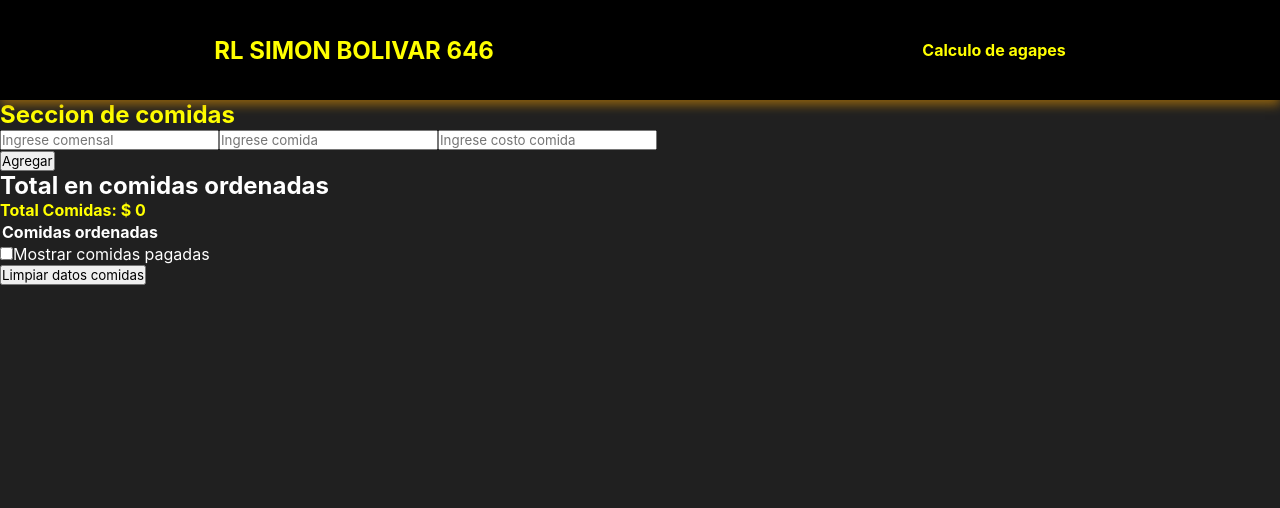
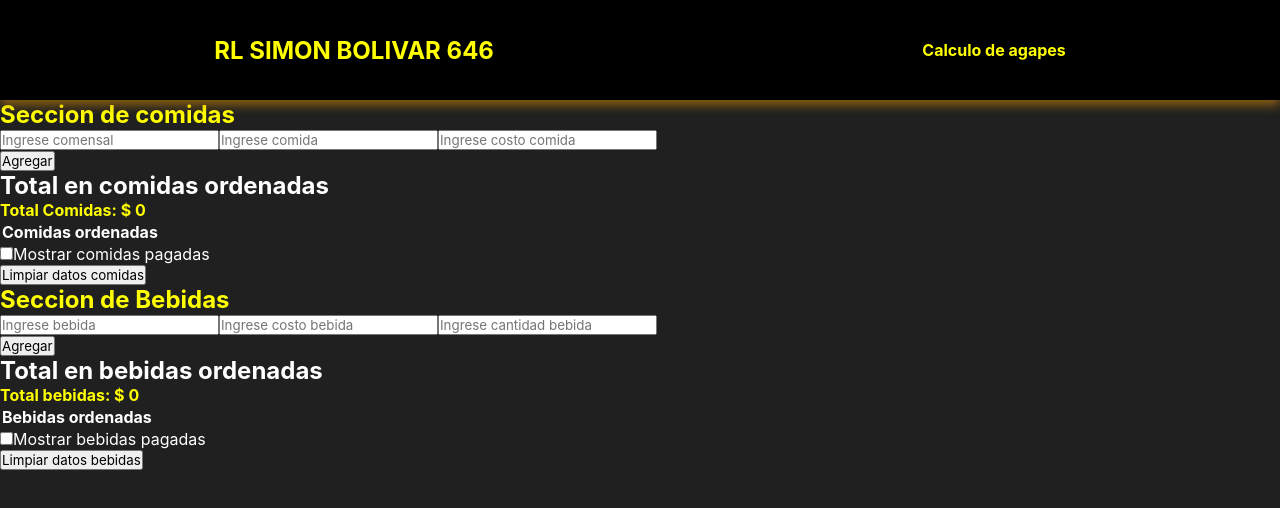
Before and after one commit to elifred2022/agapeii, a React (Create React App) app: page / in a window 1280 px wide. Shown: the top 508 px of the page. Built offline with nearby package versions, Linux system fonts and the light colour scheme.

Commit message:
ya cargan en el local los 2 estados comida y bebida, pero aun no pinta al usuario

```diff
--- a/src/App.js
+++ b/src/App.js
@@ -6,12 +6,14 @@ import { ComidasTable } from "./components/ComidasTable";
 import { VisibilityControlComida } from "./components/VisibilityControlComida";
 import { CapDataBebida } from "./components/CapDataBebida";
 import { BebidasTable } from "./components/BebidasTable";
+import { VisibilityControlBebida } from "./components/VisibilityControlBebida";
 
 function App() {
   const [comidasItems, setComidasItems] = useState([]);
   const [showCompleted, setShowCompleted] = useState(false);
 
   const [bebidasItems, setBebidasItems] = useState([]);
+  const [showCompletedBebida, setShowCompletedBebida] = useState(false);
 
   // SECCION DE COMIDAS
   function creatNewComida(comidaName, comida, costoComida, acumComida) {
@@ -58,17 +60,16 @@ function App() {
 
   // SECCION DE BEBIDAS
 
-  /*
-  function creatNewBebida(bebidaName, bebida, costoBebida, acumBebida) {
-    console.log(bebidaName, bebida, costoBebida, acumBebida);
+  function creatNewBebida(bebidaName, costoBebida, cantidadBebida, acumBebida) {
+    console.log(bebidaName, costoBebida, cantidadBebida, acumBebida);
     if (!bebidasItems.find((bebida) => bebida.name === bebidaName)) {
-      setComidasItems([
+      setBebidasItems([
         ...bebidasItems,
         {
           name: bebidaName,
-          comida: bebida,
           costoBebida: costoBebida,
-          done: false,
+          cantidadBebida: cantidadBebida,
+          doneBebida: false,
           acumBebida: acumBebida,
         },
       ]);
@@ -94,14 +95,12 @@ function App() {
 
   const cleanBebida = () => {
     setBebidasItems(bebidasItems.filter((bebida) => !bebida.done));
-    setShowCompleted(false);
+    setShowCompletedBebida(false);
   };
 
   useEffect(() => {
     localStorage.setItem("bebida", JSON.stringify(bebidasItems));
   }, [bebidasItems]);
-
-  */
 
   return (
     <main className="bg-dark vh-100 text-white">
@@ -125,14 +124,48 @@ function App() {
           cleanComida={cleanComida}
         />
       </div>
+
+      <div className="container p-4 col-md-4 offset-md-4">
+        <h2 className="yellow">Seccion de Bebidas</h2>
+        <CapDataBebida creatNewBebida={creatNewBebida} />
+        <BebidasTable bebidas={bebidasItems} toggleBebida={toggleBebida} />
+        {showCompletedBebida === true && (
+          <BebidasTable
+            bebidas={bebidasItems}
+            toggleBebida={toggleBebida}
+            showCompletedBebida={showCompletedBebida}
+          />
+        )}
+
+        <VisibilityControlBebida
+          isChecked={showCompletedBebida}
+          setShowCompletedBebida={(checked) => setShowCompletedBebida(checked)}
+          cleanBebida={cleanBebida}
+        />
+      </div>
     </main>
   );
 }
 
 export default App;
 
-/*  <div className="container p-4 col-md-4 offset-md-4">
-        <h2 className="yellow">Seccion de bebidas consumidas por el grupo</h2>
-        <CapDataBebida creatNewBebida={creatNewBebida} />
-        <BebidasTable bebidas={bebidasItems} toggleBebida={toggleBebida} />
-      </div> */
+/*
+
+CARGA EN LSO DOS ESTADOS COMIDA Y BEBIDA, PERO AUN NO PINTA AL USUARIO
+
+  {showCompletedBebida === true && (
+          <BebidasTable
+            bebidas={bebidasItems}
+            toggleBebida={toggleBebida}
+            showCompletedBebida={showCompletedBebida}
+          />
+        )}
+
+        <VisibilityControlBebida
+          isChecked={showCompletedBebida}
+          setShowCompletedBebida={(checked) => setShowCompletedBebida(checked)}
+          cleanBebida={cleanBebida}
+        />
+
+
+        */
--- a/src/components/BebidaRow.js
+++ b/src/components/BebidaRow.js
@@ -3,8 +3,9 @@ export const BebidaRow = ({ bebida, toggleBebida }) => {
     <>
       <tr>
         <td>{bebida.name}</td>
-        <td>{bebida.comida}</td>
         <td>${bebida.costoBebida}</td>
+        <td>{bebida.cantidadBebida}</td>
+
         <td>
           <input
             type="checkbox"
--- a/src/components/BebidasTable.js
+++ b/src/components/BebidasTable.js
@@ -4,14 +4,14 @@ import { BebidaRow } from "./BebidaRow";
 export const BebidasTable = ({
   bebidas,
   toggleBebida,
-  showCompleted = false,
+  showCompletedBebida = false,
 }) => {
   const bebidaTableRows = (doneValue) => {
     return bebidas
       .filter((bebida) => bebida.done === doneValue)
       .map((bebida) => (
         <BebidaRow
-          comida={bebida}
+          bebida={bebida}
           key={bebida.name}
           toggleBebida={toggleBebida}
         />
@@ -25,7 +25,7 @@ export const BebidasTable = ({
           <th>Bebidas ordenadas</th>
         </tr>
       </thead>
-      <tbody>{bebidaTableRows(showCompleted)}</tbody>
+      <tbody>{bebidaTableRows(showCompletedBebida)}</tbody>
     </table>
   );
 };
--- a/src/components/CapDataBebida.js
+++ b/src/components/CapDataBebida.js
@@ -1,5 +1,5 @@
 import { useState } from "react";
-import Informes from "./Informes";
+import InformesBebida from "./InformesBebida";
 
 export const CapDataBebida = (props) => {
   // console.log(props); comento para q no salga en consola
@@ -67,6 +67,7 @@ export const CapDataBebida = (props) => {
           <button className="btn btn-primary btn-sm">Agregar</button>
         </div>
       </form>
+      <InformesBebida newAcumBebida={newAcumBebida} />
     </>
   );
 };
--- a/src/components/CapDataComida.js
+++ b/src/components/CapDataComida.js
@@ -1,5 +1,5 @@
 import { useState } from "react";
-import Informes from "./Informes";
+import InformesComida from "./InformesComida";
 
 export const CapDataComida = (props) => {
   // console.log(props); comento para q no salga en consola
@@ -64,7 +64,7 @@ export const CapDataComida = (props) => {
           <button className="btn btn-primary btn-sm">Agregar</button>
         </div>
       </form>
-      <Informes newAcumComida={newAcumComida} />
+      <InformesComida newAcumComida={newAcumComida} />
     </>
   );
 };
--- /dev/null
+++ b/src/components/InformesBebida.js
@@ -0,0 +1,17 @@
+import React from "react";
+import { useState, useEffect } from "react";
+
+function InformesBebida(props) {
+  // la props viene del componente CapDataComida
+  const [newTotal, setNewTotal] = useState("");
+
+  return (
+    <>
+      <h2>Total en bebidas ordenadas</h2>
+
+      <b className="yellow">Total bebidas: $ {props.newAcumBebida} </b>
+    </>
+  );
+}
+
+export default InformesBebida;
--- a/src/components/Informes.js
+++ b/src/components/InformesComida.js
@@ -1,7 +1,7 @@
 import React from "react";
 import { useState, useEffect } from "react";
 
-function Informes(props) {
+function InformesComida(props) {
   // la props viene del componente CapDataComida
   const [newTotal, setNewTotal] = useState("");
 
@@ -14,4 +14,4 @@ function Informes(props) {
   );
 }
 
-export default Informes;
+export default InformesComida;
--- /dev/null
+++ b/src/components/VisibilityControlBebida.js
@@ -0,0 +1,29 @@
+export const VisibilityControlBebida = ({
+  setShowCompletedBebida,
+  cleanBebida,
+  isChecked,
+}) => {
+  const handleDelete = () => {
+    if (window.confirm("¿Desea reiniciar la App?")) {
+      cleanBebida();
+    }
+  };
+
+  return (
+    <div className="d-flex justify-content-between bg-secondary text-white text-center p-2 border-secondary">
+      <div className="form-check form-switch">
+        <input
+          className="form-check-input"
+          type="checkbox"
+          onChange={(e) => setShowCompletedBebida(e.target.checked)}
+          checked={isChecked}
+        />
+        <label>Mostrar bebidas pagadas</label>
+      </div>
+
+      <button onClick={handleDelete} className="btn btn-danger btn-sm">
+        Limpiar datos bebidas
+      </button>
+    </div>
+  );
+};
```
